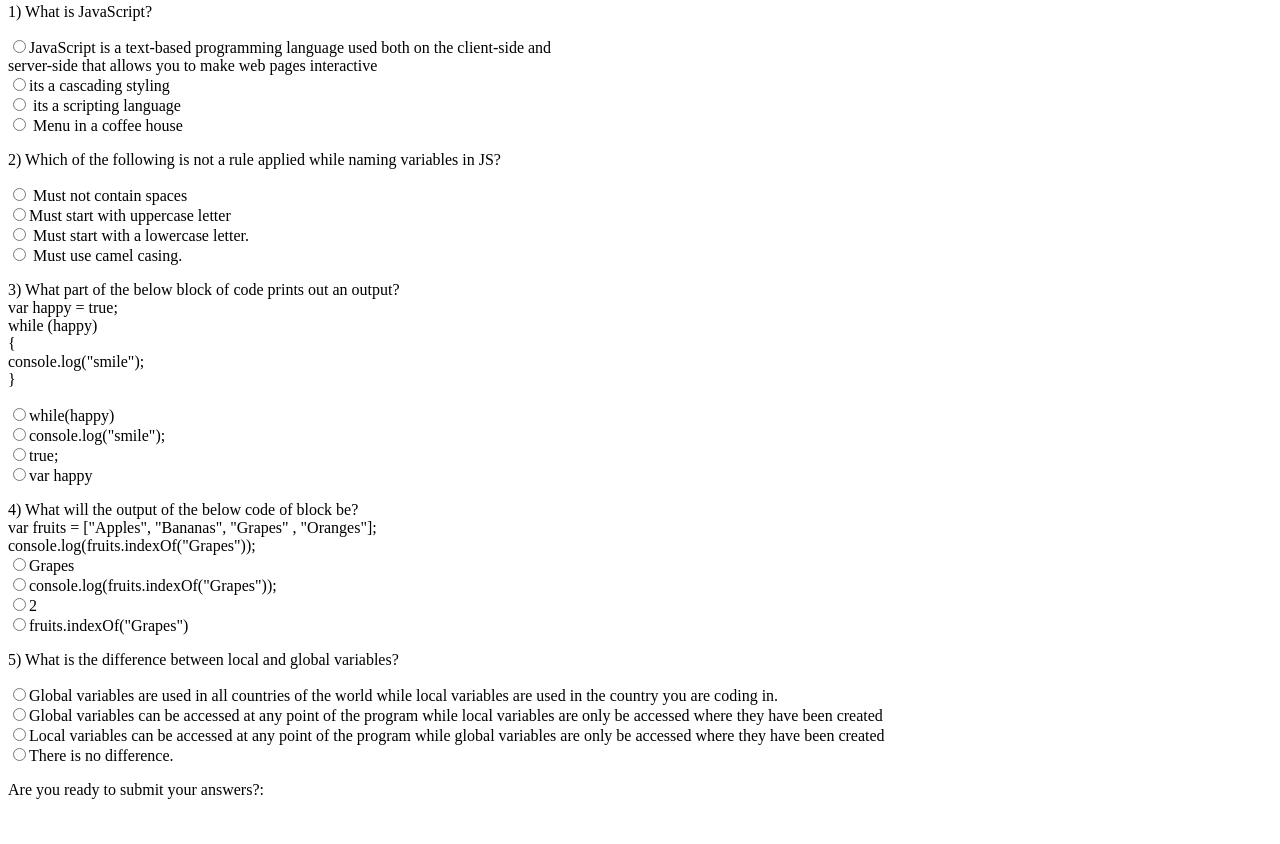
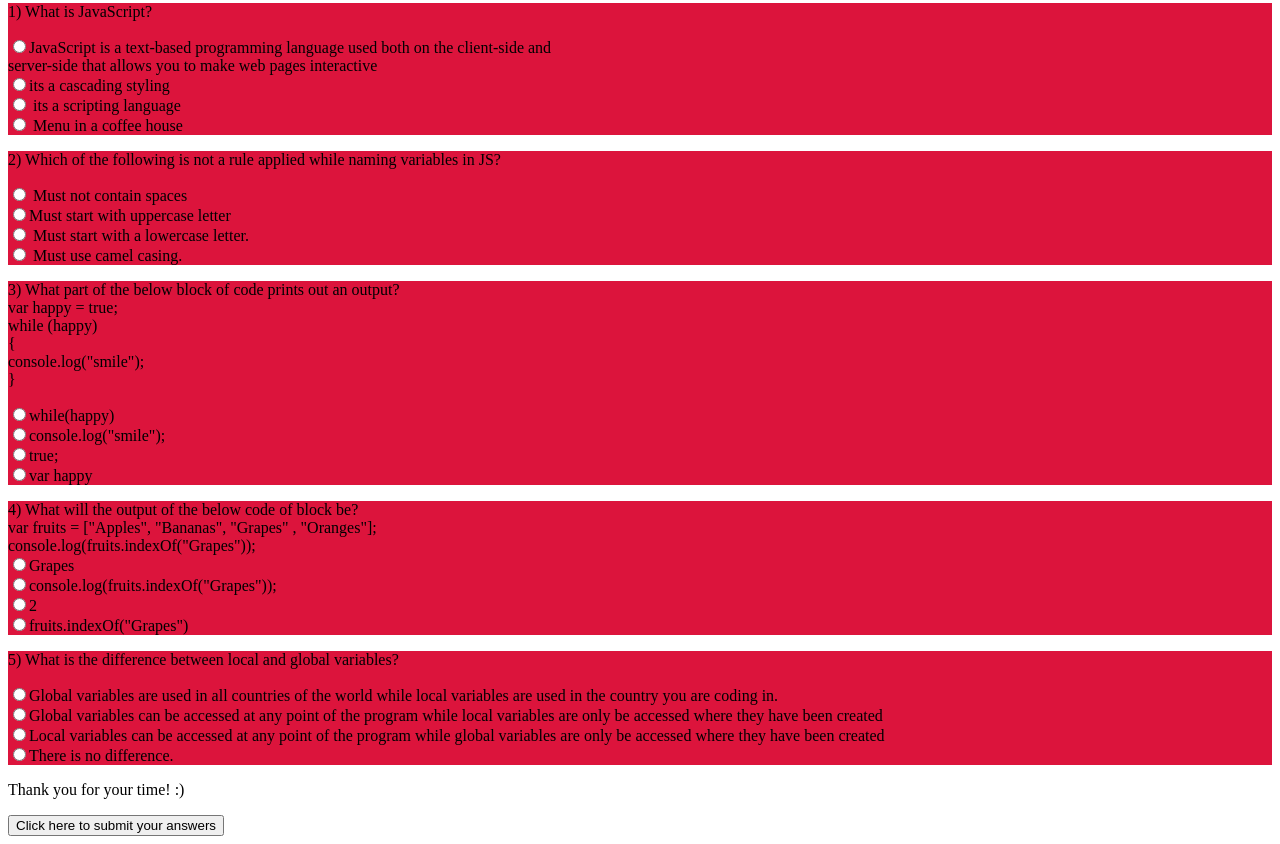
Before and after one commit to Njokinuthia/week-3-independent-project-, a plain HTML site: page index.html in a window 1280 px wide. Shown: the part 299-1143 px from the top of the page. Before the commit the page ends 1114 px from the top, so only its background shows below. Drawn offline with Linux system fonts and the light colour scheme; files that its build step writes are made by us from their sources.

Commit message:
docs: css - link stylesheet to html

```diff
--- a/css/style.css
+++ b/css/style.css
@@ -0,0 +1,3 @@
+.box{
+  background-color: crimson;
+}
--- a/index.html
+++ b/index.html
@@ -4,12 +4,14 @@
   <meta charset="UTF-8">
   <meta http-equiv="X-UA-Compatible" content="IE=edge">
   <meta name="viewport" content="width=device-width, initial-scale=1.0">
-  <link rel="stylesheet" href="style.css">
+
   <title>Computer Club</title>
+  <link rel="stylesheet" href="css/style.css">
+
 </head>
 
 <body>
-
+  <div>
     <!--Section 1: Welcoming candidate to page  -->
     <h3>Quiz board</h3>
     <p>Congatulations on learning Java Script!!!</p>
@@ -36,9 +38,9 @@
     </div>
 
     <h3>Attempt all questions</h3>
+  </div>
 
-
-
+  <div>
     <!-- Section 3: Questions in the page -->
     <div class="box">
       <p> 1) What is JavaScript?</p>
@@ -88,7 +90,9 @@
           <input type="radio" name="num5">There is no difference.
     </div>
 
-     <p> Are you ready to submit your answers?:</p>
+      <p> Thank you for your time! :) </p>
+      <button>Click here to submit your answers</button>
 
+  </div>
 </body>
 </html>
```
Lines whose indentation alone changed are shown as unchanged.
